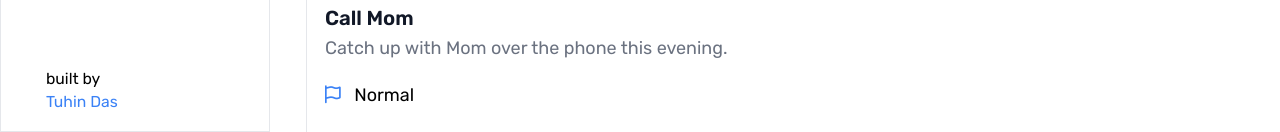
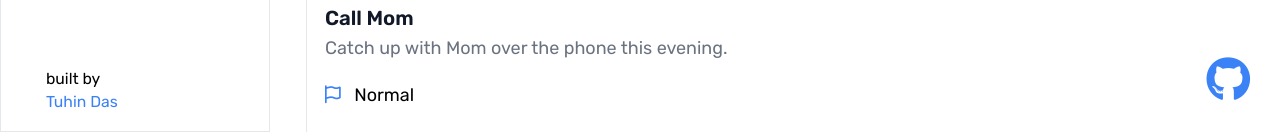
Before and after one commit to tuhindas56/top-todo-list, a website built with Vite: page index.html in a window 1280 px wide. Shown: the part 668-800 px from the top of the page. Built offline with nearby package versions, Linux system fonts and the light colour scheme.

Commit message:
UI: Add style declarations for GitHub icon

```diff
--- a/src/style.css
+++ b/src/style.css
@@ -34,3 +34,11 @@
 .fadeOut {
   animation: fadeOut 0.3s ease-in-out;
 }
+
+.fa-github {
+  position: fixed;
+  bottom: 30px;
+  right: 30px;
+  font-size: 2.5rem;
+  text-decoration: none;
+}
```
